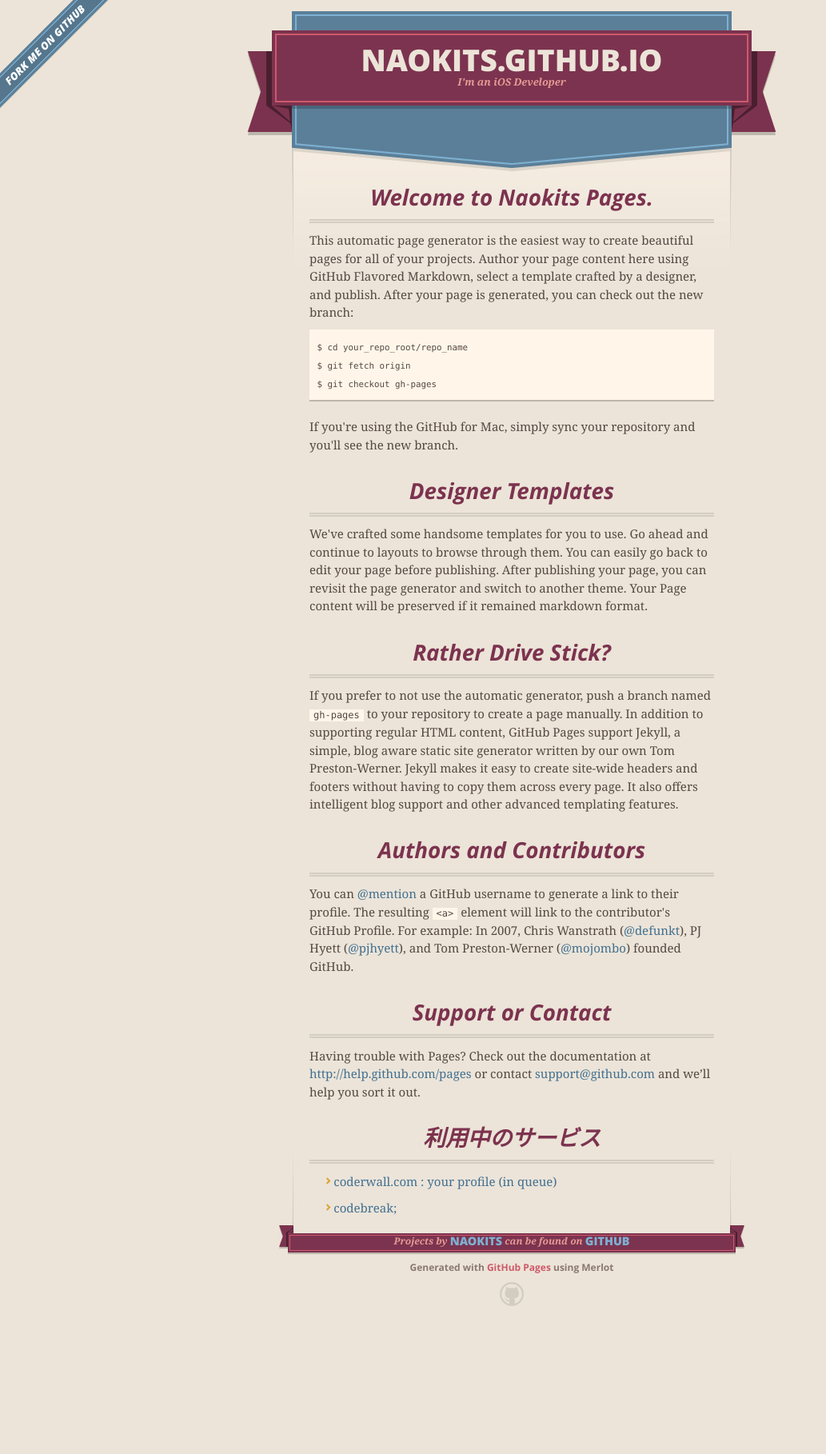
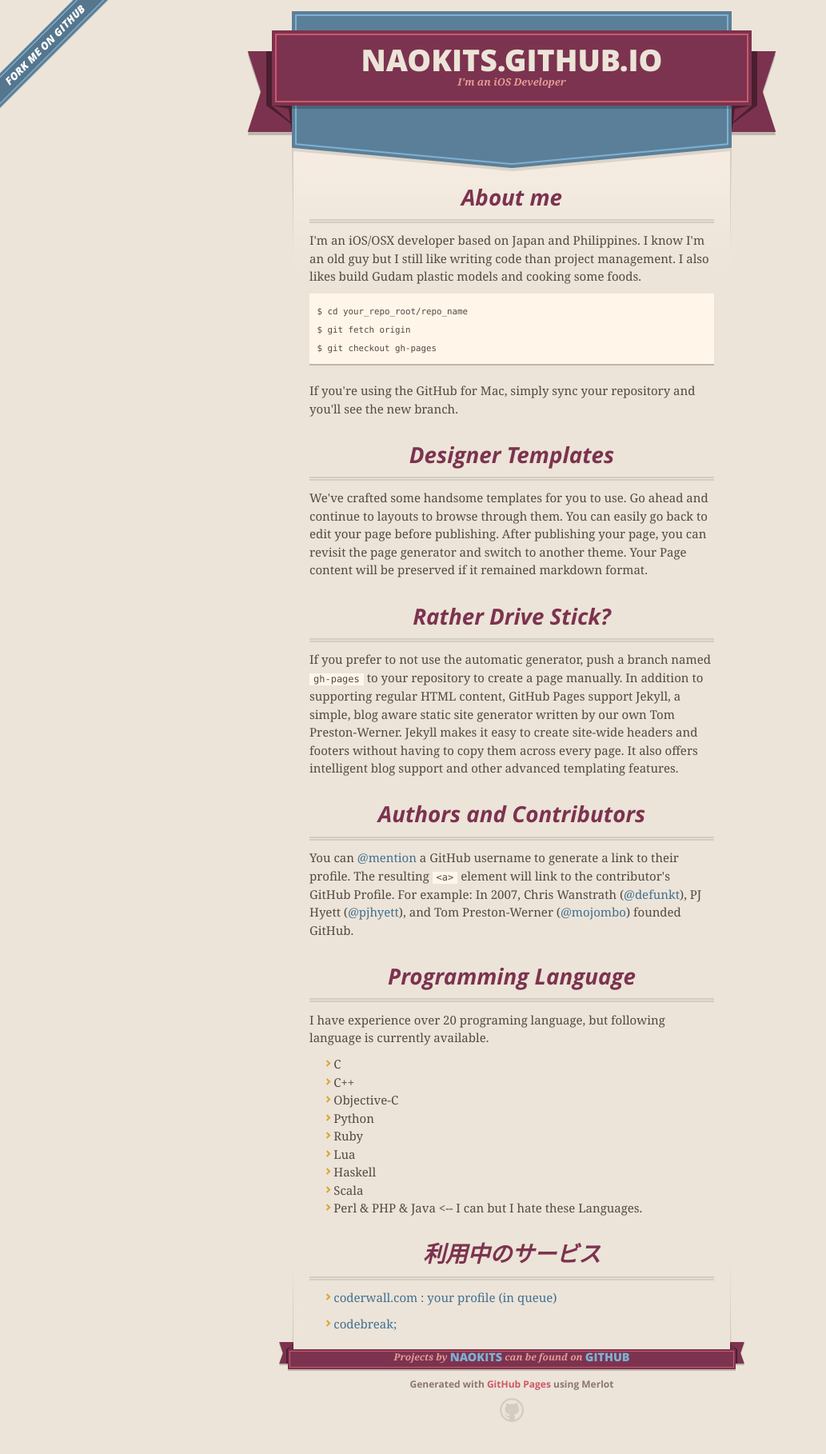
Before and after one commit to naoland/naokits.github.io, a Jekyll site: the page index.html, which Jekyll copies as it is, in a window 1280 px wide. Shown: the whole page at 80% size, without its empty margins (0-1033 px from the left). Built offline with Jekyll 4.4.1, drawn with Linux system fonts in a browser that asks for light colours; nearby versions of some CDN libraries; Markdown is read by kramdown in place of the engine named in the settings; before the commit the page ends 1673 px from its top, so only the background shows below that.

Commit message:
Replace master branch with page content via GitHub

```diff
--- a/index.html
+++ b/index.html
@@ -46,9 +46,9 @@
 
       <section id="main_content">
         <h3>
-<a name="welcome-to-naokits-pages" class="anchor" href="#welcome-to-naokits-pages"><span class="octicon octicon-link"></span></a>Welcome to Naokits Pages.</h3>
+<a name="about-me" class="anchor" href="#about-me"><span class="octicon octicon-link"></span></a>About me</h3>
 
-<p>This automatic page generator is the easiest way to create beautiful pages for all of your projects. Author your page content here using GitHub Flavored Markdown, select a template crafted by a designer, and publish. After your page is generated, you can check out the new branch:</p>
+<p>I'm an iOS/OSX developer based on Japan and Philippines. I know I'm an old guy but I still like writing code than project management. I also likes build Gudam plastic models and cooking some foods.</p>
 
 <pre><code>$ cd your_repo_root/repo_name
 $ git fetch origin
@@ -73,11 +73,21 @@ $ git checkout gh-pages
 <p>You can <a href="https://github.com/blog/821" class="user-mention">@mention</a> a GitHub username to generate a link to their profile. The resulting <code>&lt;a&gt;</code> element will link to the contributor's GitHub Profile. For example: In 2007, Chris Wanstrath (<a href="https://github.com/defunkt" class="user-mention">@defunkt</a>), PJ Hyett (<a href="https://github.com/pjhyett" class="user-mention">@pjhyett</a>), and Tom Preston-Werner (<a href="https://github.com/mojombo" class="user-mention">@mojombo</a>) founded GitHub.</p>
 
 <h3>
-<a name="support-or-contact" class="anchor" href="#support-or-contact"><span class="octicon octicon-link"></span></a>Support or Contact</h3>
+<a name="programming-language" class="anchor" href="#programming-language"><span class="octicon octicon-link"></span></a>Programming Language</h3>
 
-<p>Having trouble with Pages? Check out the documentation at <a href="http://help.github.com/pages">http://help.github.com/pages</a> or contact <a href="mailto:support@github.com">support@github.com</a> and we’ll help you sort it out.</p>
+<p>I have experience over 20 programing language, but following language is currently  available.</p>
 
-<h3>
+<ul>
+<li>C</li>
+<li>C++</li>
+<li>Objective-C</li>
+<li>Python</li>
+<li>Ruby</li>
+<li>Lua</li>
+<li>Haskell</li>
+<li>Scala</li>
+<li>Perl &amp; PHP &amp; Java &lt;-- I can but I hate these Languages.</li>
+</ul><h3>
 <a name="%E5%88%A9%E7%94%A8%E4%B8%AD%E3%81%AE%E3%82%B5%E3%83%BC%E3%83%93%E3%82%B9" class="anchor" href="#%E5%88%A9%E7%94%A8%E4%B8%AD%E3%81%AE%E3%82%B5%E3%83%BC%E3%83%93%E3%82%B9"><span class="octicon octicon-link"></span></a>利用中のサービス</h3>
 
 <ul>
```
Also changed, not shown: params.json (+1 -1 lines).
